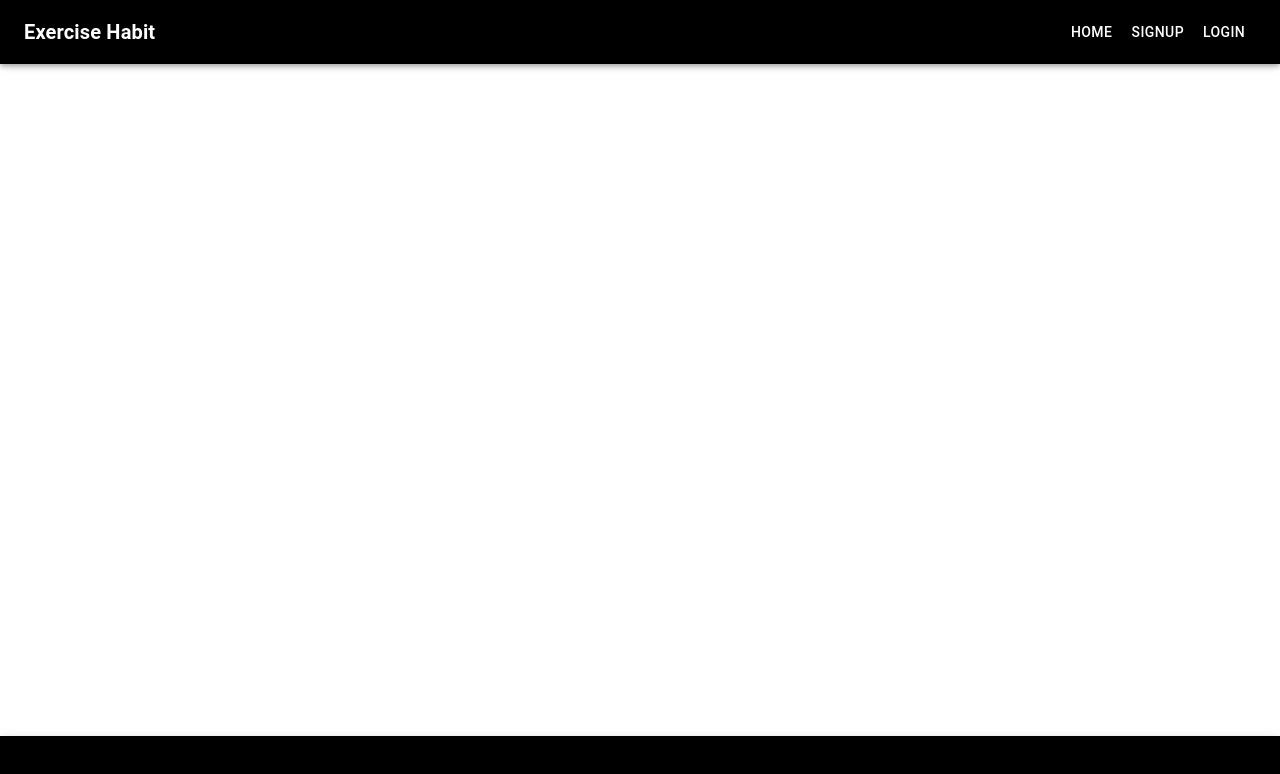
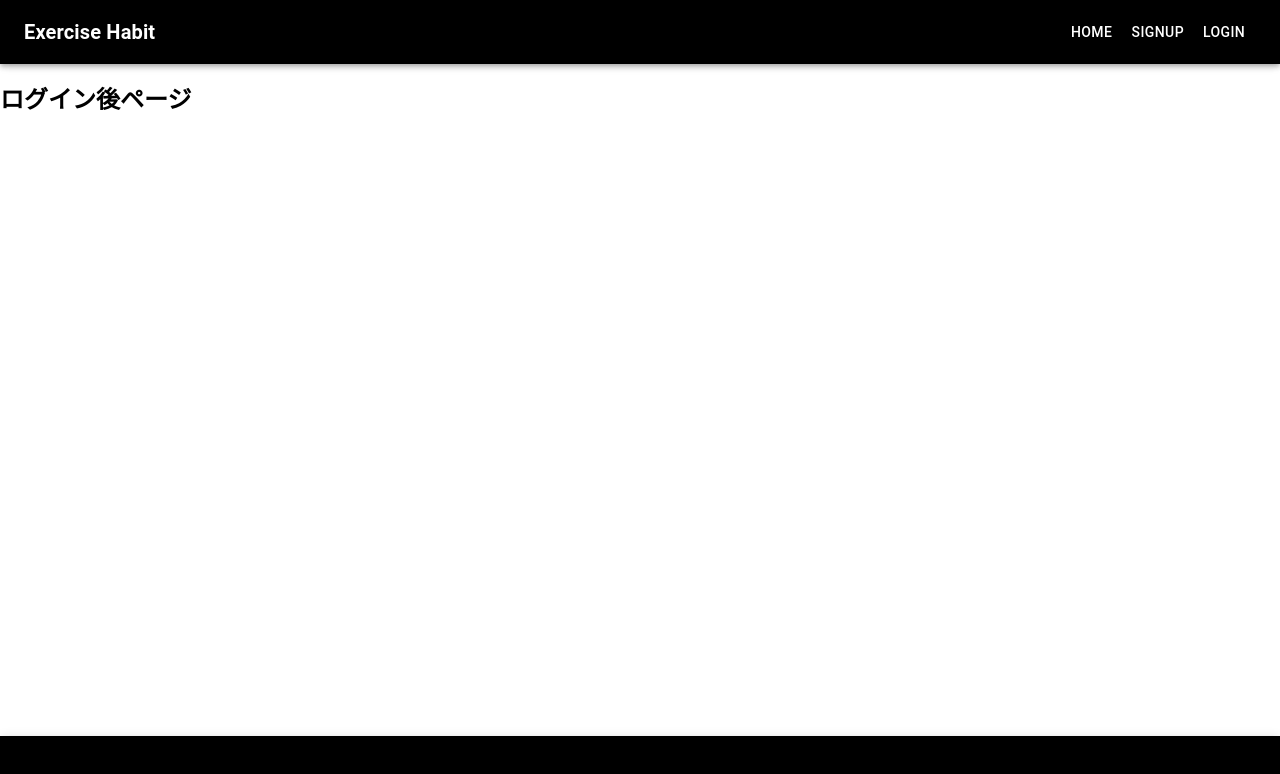
Before and after one commit to hideki1104/exercise_habit_front, a React (Create React App) app: page /user/1 in a window 1280 px wide. Shown: the top 774 px of the page. Built offline with nearby package versions, Linux system fonts and the light colour scheme.

Commit message:
新規登録エラー時の処理を追加

```diff
--- a/src/App.tsx
+++ b/src/App.tsx
@@ -5,6 +5,7 @@ import { Footer } from './Components/Footer';
 import { Home } from './Components/Home';
 import { Registration } from './Components/Auth/Registration';
 import { Login } from './Components/Auth/Login';
+import { Detail } from './Components/User/Detail';
 
 function App() {
   type ResponseHeader = {
@@ -42,6 +43,12 @@ function App() {
               <Login/>
             )}
           />
+          <Route
+            exact path={"/user/:id"}
+            render={props => (
+              <Detail/>
+            )}
+          />
         </Switch>
         <Footer/>
       </BrowserRouter>
--- a/src/Components/Auth/Registration.tsx
+++ b/src/Components/Auth/Registration.tsx
@@ -1,4 +1,4 @@
-import React from 'react'
+import React, { useState } from 'react';
 import { useHistory } from 'react-router-dom';
 import { makeStyles, Theme, createStyles } from '@material-ui/core/styles';
 import Grid from '@material-ui/core/Grid';
@@ -20,6 +20,7 @@ interface RegistrationProps {
 }
 
 export const Registration: React.FC<RegistrationProps> = ({ handleLogin }) => {
+  const [errorMessage, setErrorMessage] = useState<string>("");
   const classes = useStyles();
   type RequestData = {
     name: string,
@@ -33,21 +34,25 @@ export const Registration: React.FC<RegistrationProps> = ({ handleLogin }) => {
   const connectRegistrationApi = async (requestData: RequestData) => {
     const responseData = await connectPost("http://localhost:3000/api/v1/user/auth", requestData);
 
+    // 通信に失敗した場合
     if (!responseData.isSuccess) {
       // エラー処理
+      setErrorMessage("ユーザーの登録に失敗しました")
+      history.push('/sign_up');
+      return
     }
 
     handleLogin(responseData.data.name, responseData.headers)
 
     // サインイン後の画面へ遷移
-    history.push('/');
+    history.push('/user/' + responseData.data.id);
   }
 
   return (
     <div className={classes.main}>
       <Grid container alignItems="center" justify="center">
         <Grid item xs={8}>
-          <RegistrationForm connectRegistrationApi={connectRegistrationApi}/>
+          <RegistrationForm connectRegistrationApi={connectRegistrationApi} errorMessage={errorMessage}/>
         </Grid>
       </Grid>
     </div>
--- a/src/Components/Auth/RegistrationForm.tsx
+++ b/src/Components/Auth/RegistrationForm.tsx
@@ -2,7 +2,6 @@ import React from 'react'
 import { Link } from 'react-router-dom';
 import { makeStyles, Theme, createStyles } from '@material-ui/core/styles';
 import Card from '@material-ui/core/Card';
-import CardContent from '@material-ui/core/CardContent';
 import Typography from '@material-ui/core/Typography';
 import TextField from '@material-ui/core/TextField';
 import Button from '@material-ui/core/Button';
@@ -38,7 +37,7 @@ const useStyles = makeStyles((theme: Theme) =>
       color: "rgba(0, 0, 0, 0.54)",
     },
 
-    error_message: {
+    errorMessage: {
       height: 10,
       color: "red",
       fontSize: 12,
@@ -48,9 +47,10 @@ const useStyles = makeStyles((theme: Theme) =>
 
 interface RegistrationFormProps {
   connectRegistrationApi: Function
+  errorMessage: string
 }
 
-export const RegistrationForm: React.FC<RegistrationFormProps> = ({ connectRegistrationApi }) => {
+export const RegistrationForm: React.FC<RegistrationFormProps> = ({ connectRegistrationApi, errorMessage }) => {
   const classes = useStyles();
 
   type RegistrationData = {
@@ -60,7 +60,7 @@ export const RegistrationForm: React.FC<RegistrationFormProps> = ({ connectRegis
     password_confirmation: string;
   }
 
-  const { register, handleSubmit, watch, formState: { errors } } = useForm<RegistrationData>()
+  const { register, handleSubmit, formState: { errors }, reset } = useForm<RegistrationData>()
 
   const handleOnSubmit: SubmitHandler<RegistrationData> = (data): void => {
     connectRegistrationApi(data)
@@ -72,8 +72,9 @@ export const RegistrationForm: React.FC<RegistrationFormProps> = ({ connectRegis
         新規登録
       </Typography>
       <form className={classes.root} onSubmit={handleSubmit(handleOnSubmit)}>
+        <span className={classes.errorMessage}>{errorMessage}</span><br/>
         <TextField className={classes.authForm} id="name" label="お名前" variant="outlined" type="text" {...register("name", { required: true, maxLength: 50 })}/><br/>
-        <span className={classes.error_message}>
+        <span className={classes.errorMessage}>
           {errors.name && errors.name.type === "required" && "お名前を入力してください"}
           {errors.name && errors.name.type === "maxLength" && "50文字以内で入力してください"}
         </span><br/>
@@ -82,19 +83,19 @@ export const RegistrationForm: React.FC<RegistrationFormProps> = ({ connectRegis
           pattern: {
           value: /\S+@\S+\.\S+/,
           message: "メールアドレスの形式が違います" }})}/><br/>
-        <span className={classes.error_message}>
+        <span className={classes.errorMessage}>
           {errors.email && errors.email.type === "required" && "メールアドレスを入力してください"}
           {errors.email && errors.email.type === "pattern" && "メールアドレスの形式が違います"}
         </span><br/>
 
         <TextField className={classes.authForm} id="password" label="パスワード" variant="outlined" type="password" {...register("password", { required: true, minLength: 6 })}/><br/>
-        <span className={classes.error_message}>
+        <span className={classes.errorMessage}>
           {errors.password && errors.password.type === "required" && "パスワードを入力してください"}
           {errors.password && errors.password.type === "minLength" && "パスワードは6文字以上で入力してください"}
         </span><br/>
 
         <TextField className={classes.authForm} id="password_confirmation" label="パスワード(確認用)" variant="outlined" type="password" {...register("password_confirmation", { required: true, minLength: 6 })}/><br/>
-        <span className={classes.error_message}>
+        <span className={classes.errorMessage}>
           {errors.password_confirmation && errors.password_confirmation.type === "required" && "パスワード(確認用)を入力してください"}
           {errors.password_confirmation && errors.password_confirmation.type === "minLength" && "パスワード(確認用)は6文字以上で入力してください"}
         </span><br/>
--- /dev/null
+++ b/src/Components/User/Detail.tsx
@@ -0,0 +1,23 @@
+import React from 'react'
+import { makeStyles, Theme, createStyles } from '@material-ui/core/styles';
+
+const useStyles = makeStyles((theme: Theme) =>
+  createStyles({
+    main: {
+      paddingTop: 60,
+    },
+  }),
+);
+
+interface DetailProps {
+
+}
+
+export const Detail: React.FC<DetailProps> = () => {
+  const classes = useStyles();
+  return (
+    <div className={classes.main}>
+      <h2>ログイン後ページ</h2>
+    </div>
+  );
+}
```
